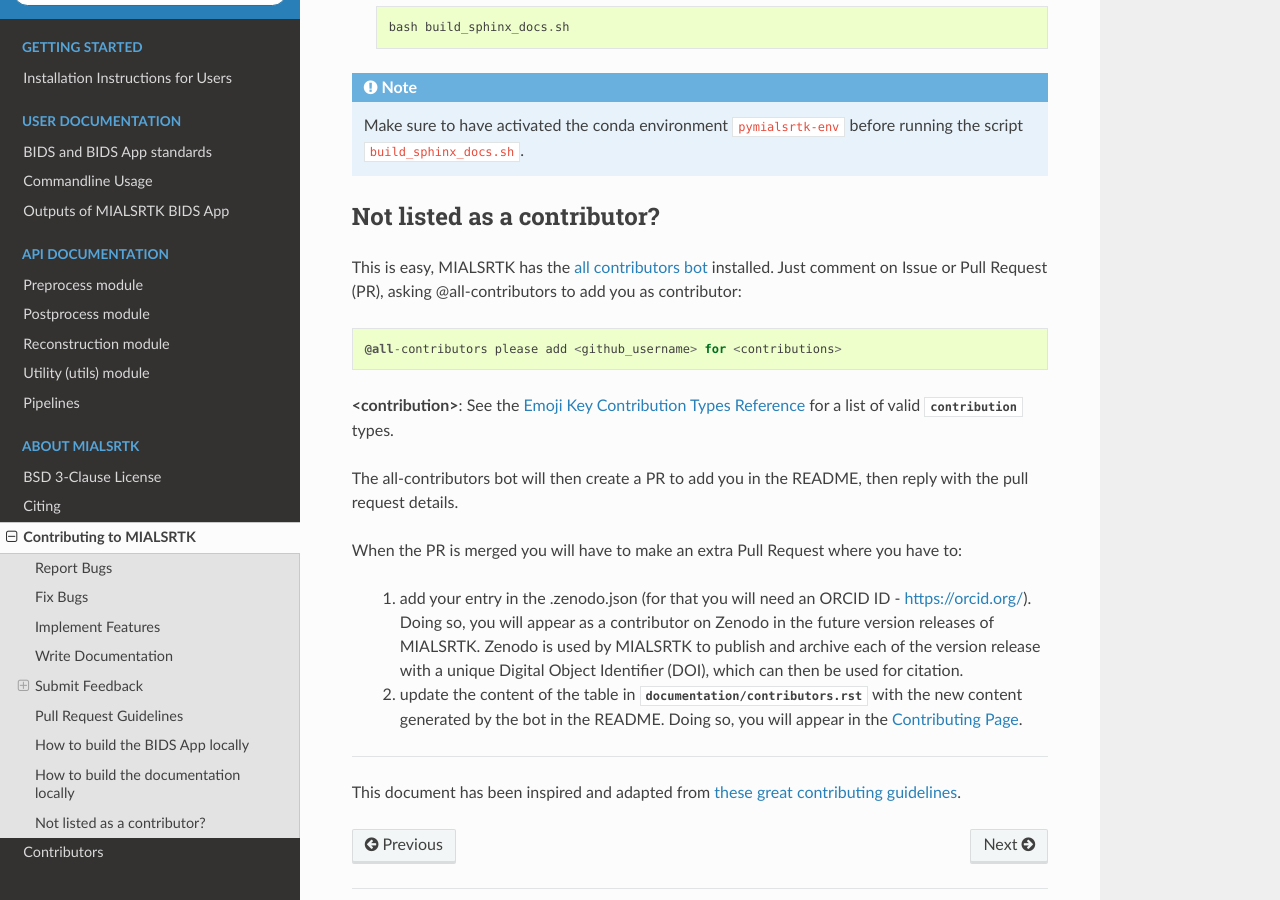
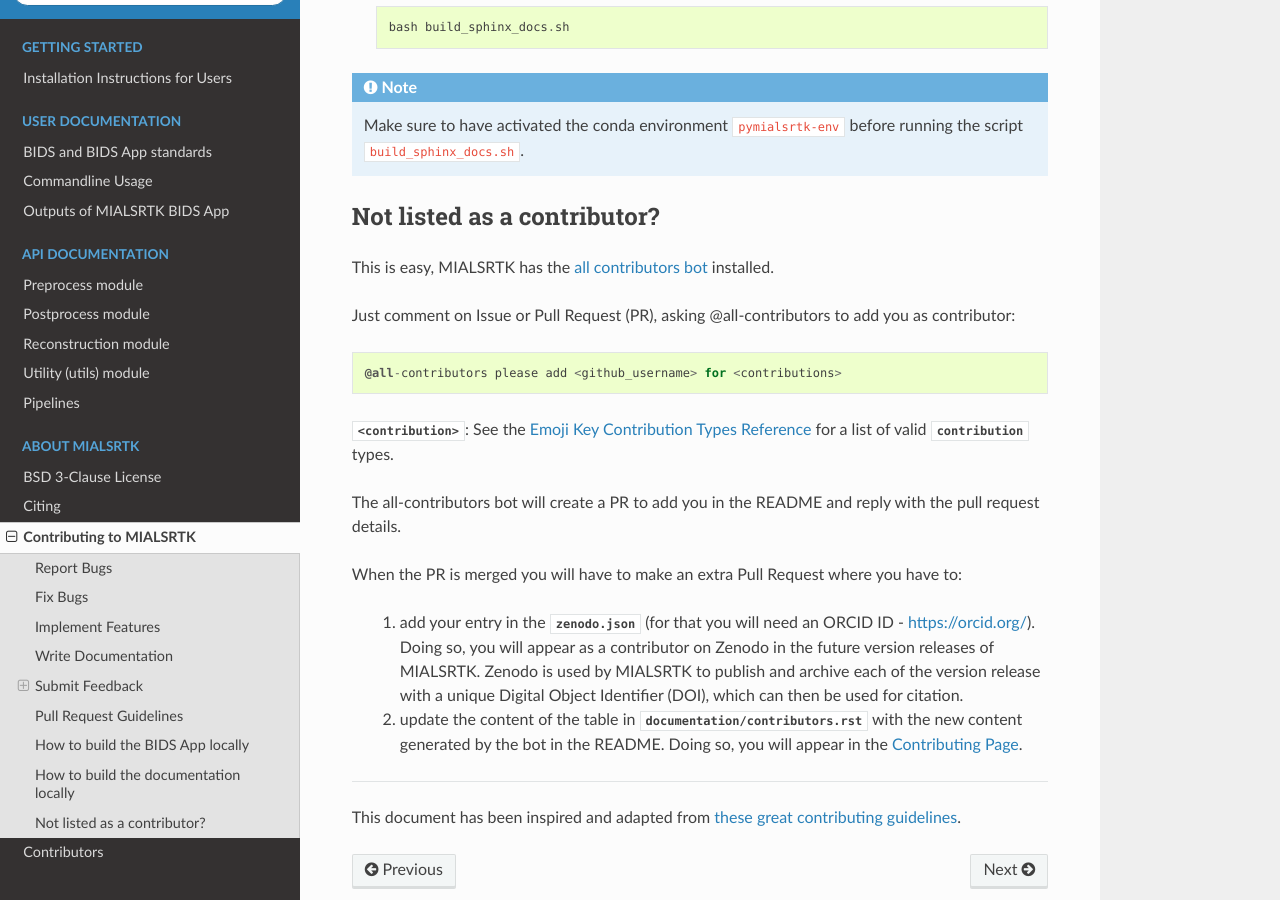
Before and after one commit to Medical-Image-Analysis-Laboratory/mialsuperresolutiontoolkit, a Sphinx documentation site: the page built from documentation/contributing.rst, in a window 1280 px wide and 900 px high, scrolled down 2880 px. Built offline with Sphinx 7.4.7 and the Read the Docs theme 2.0.0, drawn with Linux system fonts in a browser that asks for light colours; the version number could not be read and is left out.

Commit message:
DOC: update info to add contributor to the list [skip ci]

```diff
--- a/documentation/contributing.rst
+++ b/documentation/contributing.rst
@@ -126,17 +126,18 @@
 ~~~~~~~~~~~~~~~~~~~~~~~~~~~~~
 
 This is easy, MIALSRTK has the `all contributors bot <https://allcontributors.org/docs/en/bot/usage>`_ installed.
+
 Just comment on Issue or Pull Request (PR), asking @all-contributors to add you as contributor::
 
     @all-contributors please add <github_username> for <contributions>
 
-**<contribution>**: See the `Emoji Key Contribution Types Reference <https://github.com/all-contributors/all-contributors/blob/master/docs/emoji-key.md>`_ for a list of valid `contribution` types.
+`<contribution>`: See the `Emoji Key Contribution Types Reference <https://github.com/all-contributors/all-contributors/blob/master/docs/emoji-key.md>`_ for a list of valid `contribution` types.
 
-The all-contributors bot will then create a PR to add you in the README, then reply with the pull request details.
+The all-contributors bot will create a PR to add you in the README and reply with the pull request details.
 
 When the PR is merged you will have to make an extra Pull Request where you have to:
 
-    1. add your entry in the .zenodo.json (for that you will need an ORCID ID - https://orcid.org/). Doing so, you will appear as a contributor on Zenodo in the future version releases of MIALSRTK. Zenodo is used by MIALSRTK to publish and archive each of the version release with a unique Digital Object Identifier (DOI), which can then be used for citation.
+    1. add your entry in the `.zenodo.json` (for that you will need an ORCID ID - https://orcid.org/). Doing so, you will appear as a contributor on Zenodo in the future version releases of MIALSRTK. Zenodo is used by MIALSRTK to publish and archive each of the version release with a unique Digital Object Identifier (DOI), which can then be used for citation.
 
     2. update the content of the table in `documentation/contributors.rst` with the new content generated by the bot in the README. Doing so, you will appear in the :ref:`Contributing Page <contributing>`.
 
```
